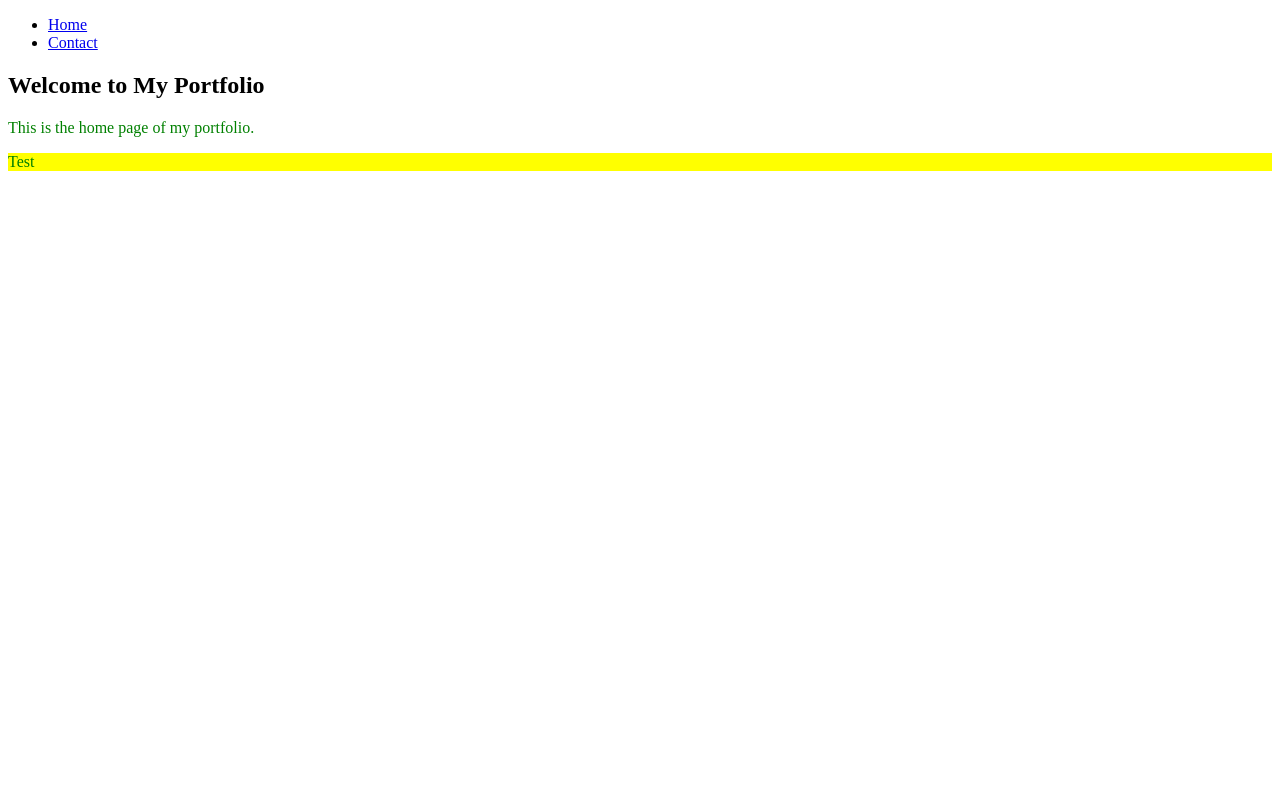
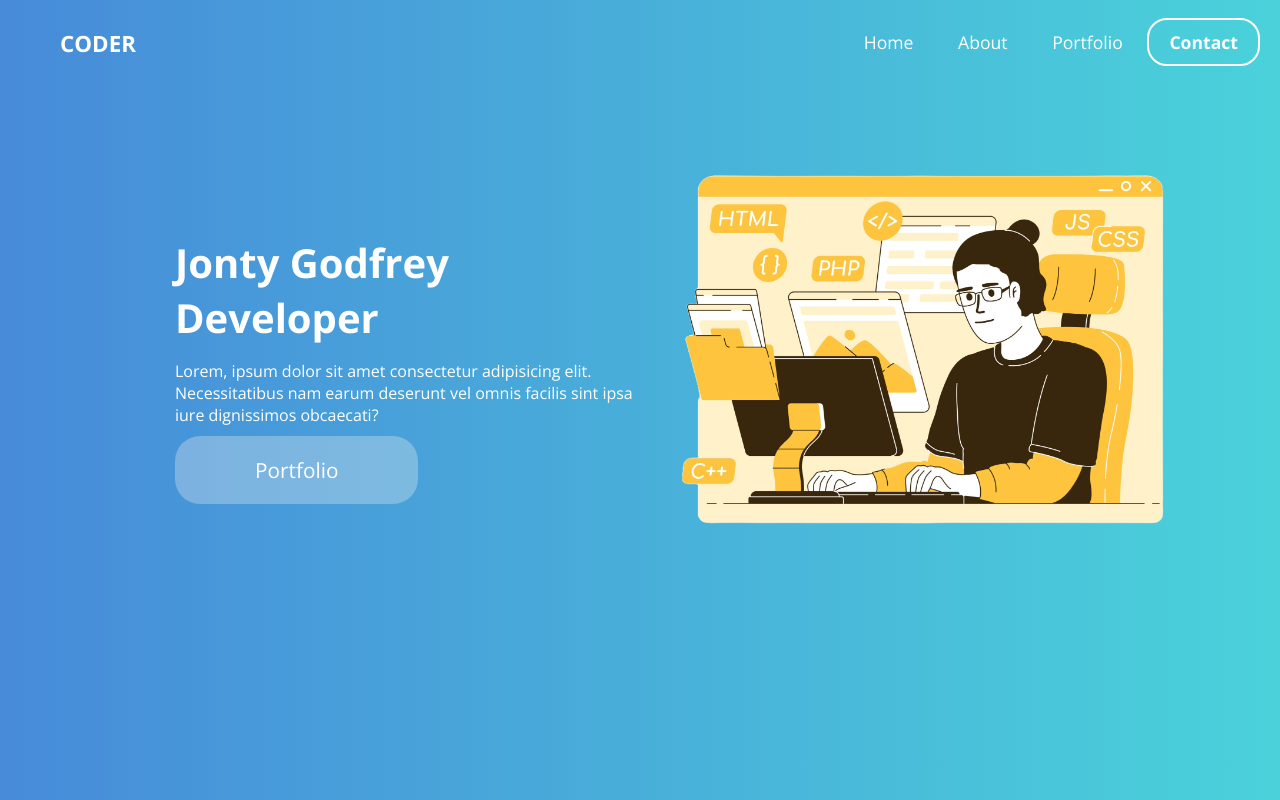
Before and after one commit to jont-2713/portfolio, a Django app: page / in a window 1280 px wide. Run offline with Django 5.2, Linux system fonts and the light colour scheme.

Commit message:
Added Navbar and Slide on home.html

```diff
--- /dev/null
+++ b/website/static/css/styles.css
@@ -0,0 +1,159 @@
+/* Generic styles */
+html, body{
+    margin: 0;
+    font-family: 'Open Sans', sans-serif;
+    height: 100%;
+    color: #ffffff;
+    font-size: 16px;
+}
+
+body{
+    background: linear-gradient(to right, #478bd9, #4ad2da);
+}
+
+h1, h2, h3, h4, h5, h6{
+    margin: 0;
+}
+
+h1{
+    font-size: 2.5rem;
+}
+
+p{
+    margin: 0;
+    font-size: 1rem;
+}
+
+li {
+    list-style-type: none;
+    padding: 10px 20px;
+}
+
+a {
+    color: #ffffff;
+    text-decoration: none;
+}
+
+a:hover {
+    text-decoration: underline;
+}
+
+img{
+    display: inline-block;
+}
+
+/* Navigation */
+nav {
+    display: flex;
+    flex-direction: row;
+    justify-content: space-between;
+    font-size: 1.1rem;
+}
+
+nav .nav-list {
+    gap: 20px;
+    padding-right: 20px;
+}
+
+nav .nav-list li {
+    display: inline-block;
+}
+
+.logo {
+    font-size: 1.4rem;
+    font-weight: bold;
+}
+
+.contact-circle {
+    border: 2px solid #ffffff;
+    border-radius: 20px;
+    font-weight: bold;
+}
+
+.button {
+    text-decoration: none;
+    background-color: #EEEEEE50;
+    padding: 20px 80px;
+    border-radius: 25px;
+    font-size: 1.3rem;
+}
+
+.button:hover{
+    text-decoration: none;
+    opacity: 0.8;
+}
+
+@media(max-width: 1000px) {
+    nav {
+        display: block;
+    }
+    nav ul {
+        padding-left: 10px;
+    }
+    nav .nav-list li {
+        display: block;
+    }
+    nav .nav-list li:hover {
+        background-color: #f3f3f350;
+        border-radius: 10px;
+    }
+    .contact-circle{
+        border: none;
+    }
+}
+
+/* Main Slide*/
+.slide{
+    display: grid;
+    grid-template-columns: 1fr 1fr;
+    padding: 50px 75px;
+}
+
+.slide-item-1{
+    display: flex;
+    flex-direction: column;
+    justify-content: center;
+    padding-left: 100px;
+}
+
+.slide-item-1 h1{
+    margin: 30px 0px;
+}
+
+.slide-item-1 p:nth-child(even){
+    margin: 0px 100px 50px 0px;
+}
+
+.slide-item-1 p:nth-child(odd){
+    /* margin-left: auto;
+    margin-right: auto; */
+}
+
+.slide-item-2 img{
+    width: 100%;
+    height: auto;
+}
+
+@media(max-width: 1350px){
+    .slide-item-1 h1{
+        margin: 15px 0px;
+    }
+    .slide-item-1 p:nth-child(even){
+        margin: 0px 0px 30px 0px;
+    }
+}
+
+@media(max-width: 1000px) {
+    .slide{
+        grid-template-columns: 1fr;
+        padding: 0px 40px;
+    }
+    .slide-item-1{
+        padding: 0px;
+    }
+    .slide-item-2{
+        display: none;
+    }
+}
+
+/* Cards and burger */
--- a/website/static/styles.css
+++ /dev/null
@@ -1,7 +0,0 @@
-p{
-    color: green;
-}
-
-footer{
-    background-color: yellow;
-}
--- a/website/templates/base.html
+++ b/website/templates/base.html
@@ -6,7 +6,8 @@
     <meta name="viewport" content="width=device-width, initial-scale=1.0">
     <title>{% block title %}{% endblock %}</title>
     {% load static %}
-    <link rel="stylesheet" href="{% static 'styles.css' %}">
+    <link href="https://fonts.googleapis.com/css2?family=Open+Sans:wght@400;700&display=swap" rel="stylesheet">
+    <link rel="stylesheet" href="{% static 'css/styles.css' %}">
 </head>
 <body>
 
--- a/website/templates/home.html
+++ b/website/templates/home.html
@@ -1,9 +1,18 @@
 <!-- templates/portfolio/home.html -->
 {% extends 'base.html' %}
+{% load static %}
 
 {% block title %}Home{% endblock %}
 
 {% block content %}
-<h2>Welcome to My Portfolio</h2>
-<p>This is the home page of my portfolio.</p>
+<div class="slide">
+    <div class="slide-item-1">
+        <h1>Jonty Godfrey<br /> Developer</h1>
+        <p>Lorem, ipsum dolor sit amet consectetur adipisicing elit. Necessitatibus nam earum deserunt vel omnis facilis sint ipsa iure dignissimos obcaecati?</p>
+        <p><a class="button" href="#">Portfolio</a></p>
+    </div>
+    <div class="slide-item-2">
+        <img src="{% static 'images/programing.png' %}" alt="Test" />
+    </div>
+</div>
 {% endblock %}
--- a/website/templates/partials/footer.html
+++ b/website/templates/partials/footer.html
@@ -1,3 +1,3 @@
 <footer>
-    <p>Test</p>
+
 </footer>
--- a/website/templates/partials/navbar.html
+++ b/website/templates/partials/navbar.html
@@ -1,6 +1,11 @@
 <nav>
-    <ul>
-        <li><a href="{% url 'home' %}">Home</a></li>
-        <li><a href="{% url 'contact' %}">Contact</a></li>
+    <ul class="nav-logo">
+        <li class="logo"><a href="{%  url 'home' %}">CODER</a></li>
+    </ul>
+    <ul class="nav-list">
+        <a href="{%  url 'home' %}"><li>Home</li></a>
+        <a href="#"><li>About</li></a>
+        <a href="#"><li>Portfolio</li></a>
+        <a href="{% url 'contact' %}"><li class="contact-circle">Contact</li></a>
     </ul>
 </nav>
```
Also changed, not shown: website/static/images/programing.png (added), website/static/images/programming.jpg (added).
